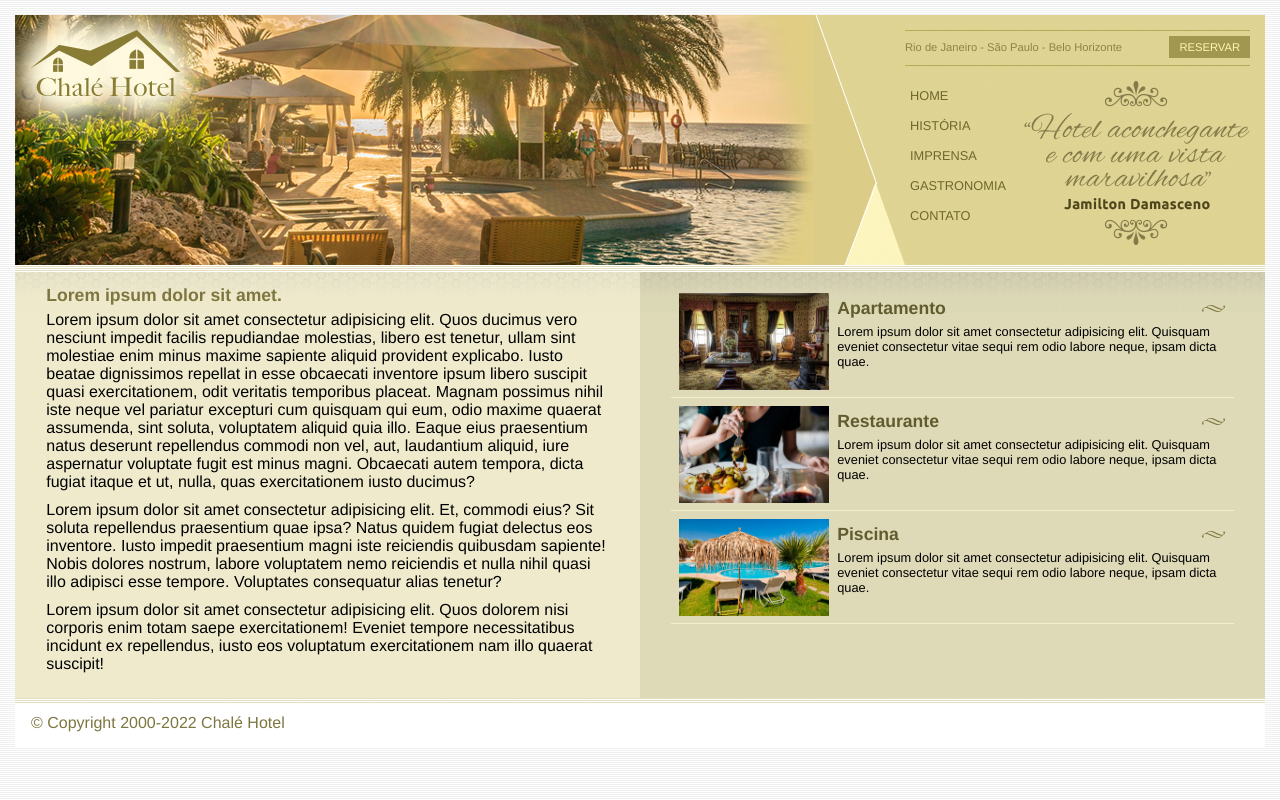
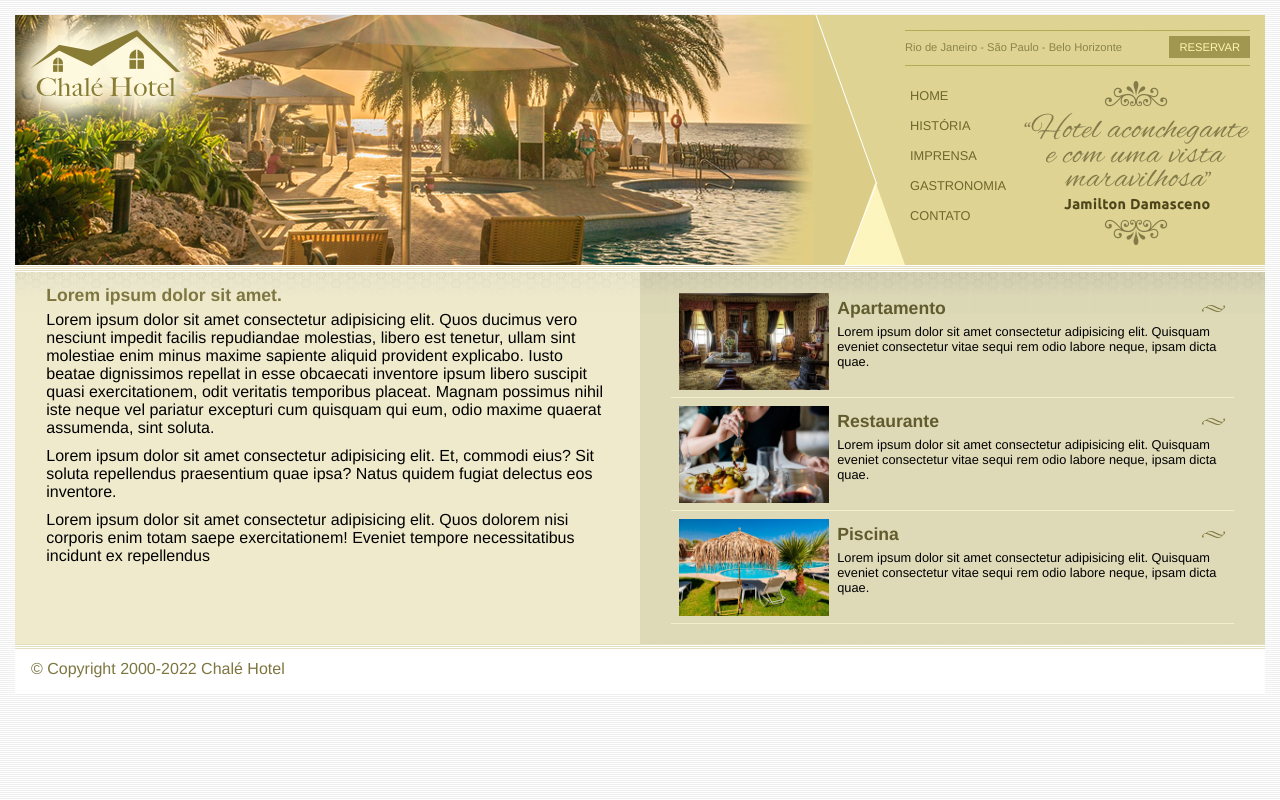
Before and after one commit to Eric90johnson/Chale-Hotel, a plain HTML site: page index.html in a window 1280 px wide. Drawn offline with Linux system fonts and the light colour scheme.

Commit message:
Update index.html

```diff
--- a/index.html
+++ b/index.html
@@ -79,13 +79,13 @@
                         Lorem ipsum dolor sit amet.
                     </h2>
                         <p>
-                            Lorem ipsum dolor sit amet consectetur adipisicing elit. Quos ducimus vero nesciunt impedit facilis repudiandae molestias, libero est tenetur, ullam sint molestiae enim minus maxime sapiente aliquid provident explicabo. Iusto beatae dignissimos repellat in esse obcaecati inventore ipsum libero suscipit quasi exercitationem, odit veritatis temporibus placeat. Magnam possimus nihil iste neque vel pariatur excepturi cum quisquam qui eum, odio maxime quaerat assumenda, sint soluta, voluptatem aliquid quia illo. Eaque eius praesentium natus deserunt repellendus commodi non vel, aut, laudantium aliquid, iure aspernatur voluptate fugit est minus magni. Obcaecati autem tempora, dicta fugiat itaque et ut, nulla, quas exercitationem iusto ducimus?
+                            Lorem ipsum dolor sit amet consectetur adipisicing elit. Quos ducimus vero nesciunt impedit facilis repudiandae molestias, libero est tenetur, ullam sint molestiae enim minus maxime sapiente aliquid provident explicabo. Iusto beatae dignissimos repellat in esse obcaecati inventore ipsum libero suscipit quasi exercitationem, odit veritatis temporibus placeat. Magnam possimus nihil iste neque vel pariatur excepturi cum quisquam qui eum, odio maxime quaerat assumenda, sint soluta.
                         </p>
                         <p>
-                            Lorem ipsum dolor sit amet consectetur adipisicing elit. Et, commodi eius? Sit soluta repellendus praesentium quae ipsa? Natus quidem fugiat delectus eos inventore. Iusto impedit praesentium magni iste reiciendis quibusdam sapiente! Nobis dolores nostrum, labore voluptatem nemo reiciendis et nulla nihil quasi illo adipisci esse tempore. Voluptates consequatur alias tenetur?
+                            Lorem ipsum dolor sit amet consectetur adipisicing elit. Et, commodi eius? Sit soluta repellendus praesentium quae ipsa? Natus quidem fugiat delectus eos inventore.
                         </p>
                         <p>
-                            Lorem ipsum dolor sit amet consectetur adipisicing elit. Quos dolorem nisi corporis enim totam saepe exercitationem! Eveniet tempore necessitatibus incidunt ex repellendus, iusto eos voluptatum exercitationem nam illo quaerat suscipit!
+                            Lorem ipsum dolor sit amet consectetur adipisicing elit. Quos dolorem nisi corporis enim totam saepe exercitationem! Eveniet tempore necessitatibus incidunt ex repellendus
                         </p>
                 </div>
             </main>
```
